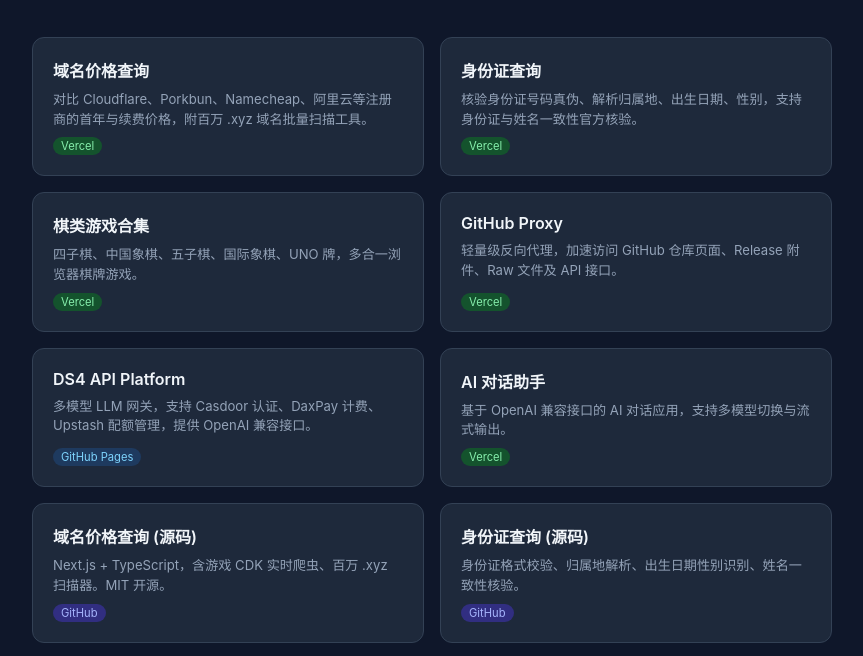
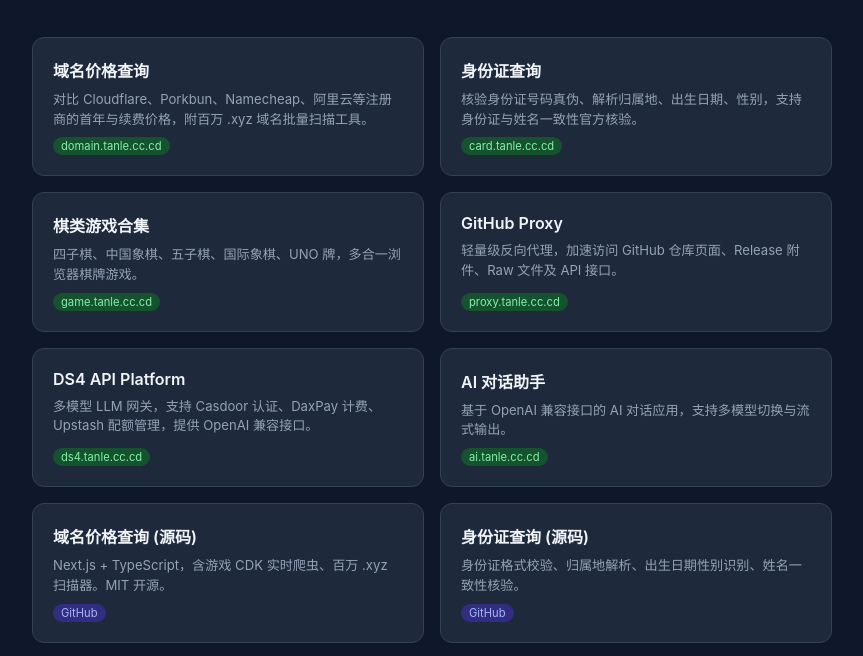
Before and after one commit to tanle-mtr/id-tanle-cc-cd, a plain HTML site: page index.html in a window 1280 px wide. Shown: the part 116-772 px from the top of the page, without its empty margins (208-1071 px from the left). Drawn offline with Linux system fonts and the light colour scheme.

Commit message:
feat: use subdomains for all project links

```diff
--- a/index.html
+++ b/index.html
@@ -66,7 +66,6 @@
       align-self: flex-start;
     }
     .card-tag.live { background: #14532d; color: #86efac; }
-    .card-tag.pages { background: #1e3a5f; color: #7dd3fc; }
     footer { margin-top: 48px; color: #475569; font-size: 0.8rem; }
   </style>
 </head>
@@ -75,40 +74,40 @@
   <p class="subtitle">个人项目聚合导航</p>
 
   <div class="grid">
-    <a class="card" href="https://domain-price-checker.vercel.app/" target="_blank">
+    <a class="card" href="https://domain.tanle.cc.cd/" target="_blank">
       <span class="card-title">域名价格查询</span>
       <span class="card-desc">对比 Cloudflare、Porkbun、Namecheap、阿里云等注册商的首年与续费价格，附百万 .xyz 域名批量扫描工具。</span>
-      <span class="card-tag live">Vercel</span>
+      <span class="card-tag live">domain.tanle.cc.cd</span>
     </a>
 
-    <a class="card" href="https://id-card-checker.vercel.app/" target="_blank">
+    <a class="card" href="https://card.tanle.cc.cd/" target="_blank">
       <span class="card-title">身份证查询</span>
       <span class="card-desc">核验身份证号码真伪、解析归属地、出生日期、性别，支持身份证与姓名一致性官方核验。</span>
-      <span class="card-tag live">Vercel</span>
+      <span class="card-tag live">card.tanle.cc.cd</span>
     </a>
 
-    <a class="card" href="https://game-collection.vercel.app/" target="_blank">
+    <a class="card" href="https://game.tanle.cc.cd/" target="_blank">
       <span class="card-title">棋类游戏合集</span>
       <span class="card-desc">四子棋、中国象棋、五子棋、国际象棋、UNO 牌，多合一浏览器棋牌游戏。</span>
-      <span class="card-tag live">Vercel</span>
+      <span class="card-tag live">game.tanle.cc.cd</span>
     </a>
 
-    <a class="card" href="https://vercel-proxy.vercel.app/" target="_blank">
+    <a class="card" href="https://proxy.tanle.cc.cd/" target="_blank">
       <span class="card-title">GitHub Proxy</span>
       <span class="card-desc">轻量级反向代理，加速访问 GitHub 仓库页面、Release 附件、Raw 文件及 API 接口。</span>
-      <span class="card-tag live">Vercel</span>
+      <span class="card-tag live">proxy.tanle.cc.cd</span>
     </a>
 
-    <a class="card" href="https://tanle-mtr.github.io/ds4-api-platform/" target="_blank">
+    <a class="card" href="https://ds4.tanle.cc.cd/" target="_blank">
       <span class="card-title">DS4 API Platform</span>
       <span class="card-desc">多模型 LLM 网关，支持 Casdoor 认证、DaxPay 计费、Upstash 配额管理，提供 OpenAI 兼容接口。</span>
-      <span class="card-tag pages">GitHub Pages</span>
+      <span class="card-tag live">ds4.tanle.cc.cd</span>
     </a>
 
-    <a class="card" href="https://ai-assistant.vercel.app/" target="_blank">
+    <a class="card" href="https://ai.tanle.cc.cd/" target="_blank">
       <span class="card-title">AI 对话助手</span>
       <span class="card-desc">基于 OpenAI 兼容接口的 AI 对话应用，支持多模型切换与流式输出。</span>
-      <span class="card-tag live">Vercel</span>
+      <span class="card-tag live">ai.tanle.cc.cd</span>
     </a>
 
     <a class="card" href="https://github.com/tanle-mtr/domain-price-checker" target="_blank">
```
